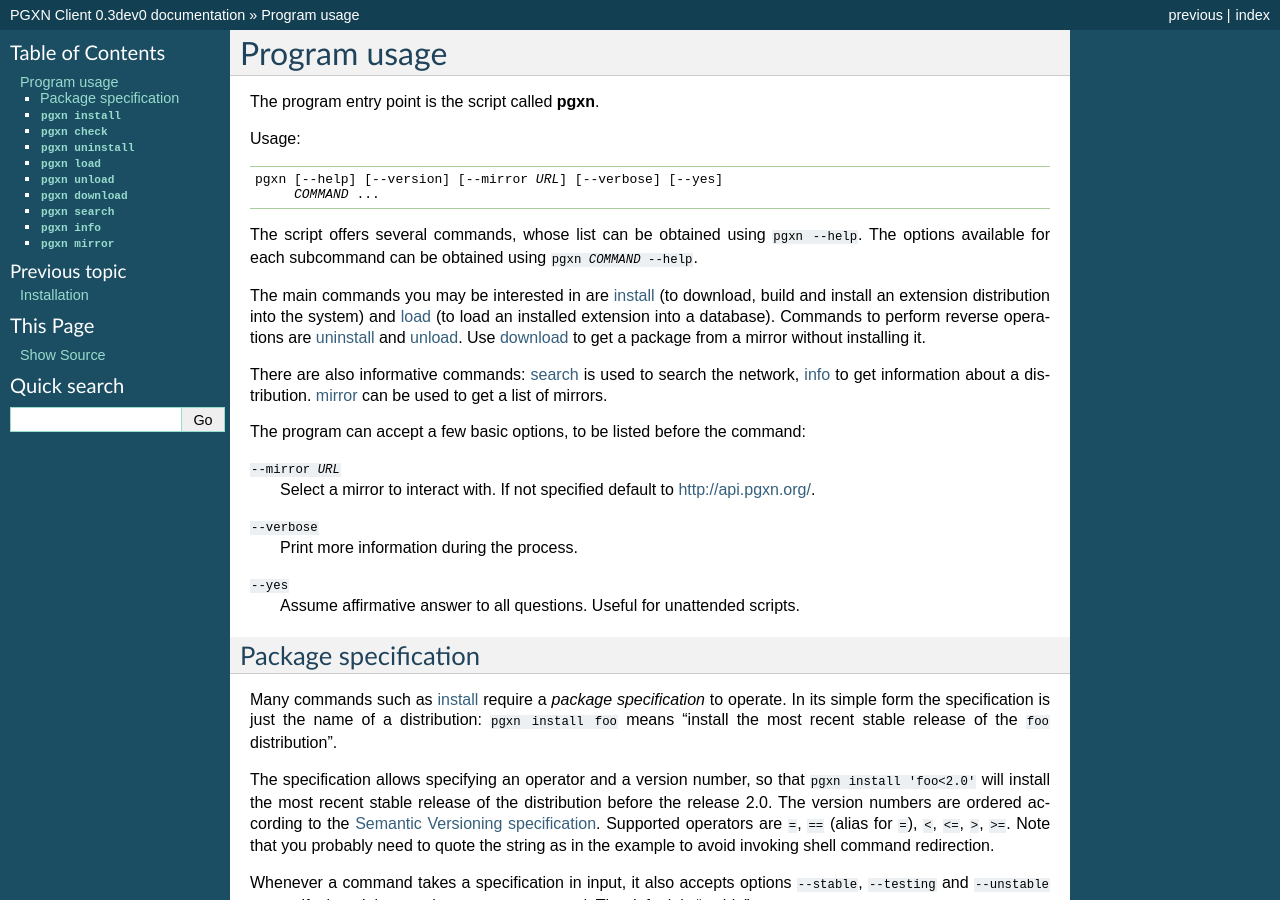
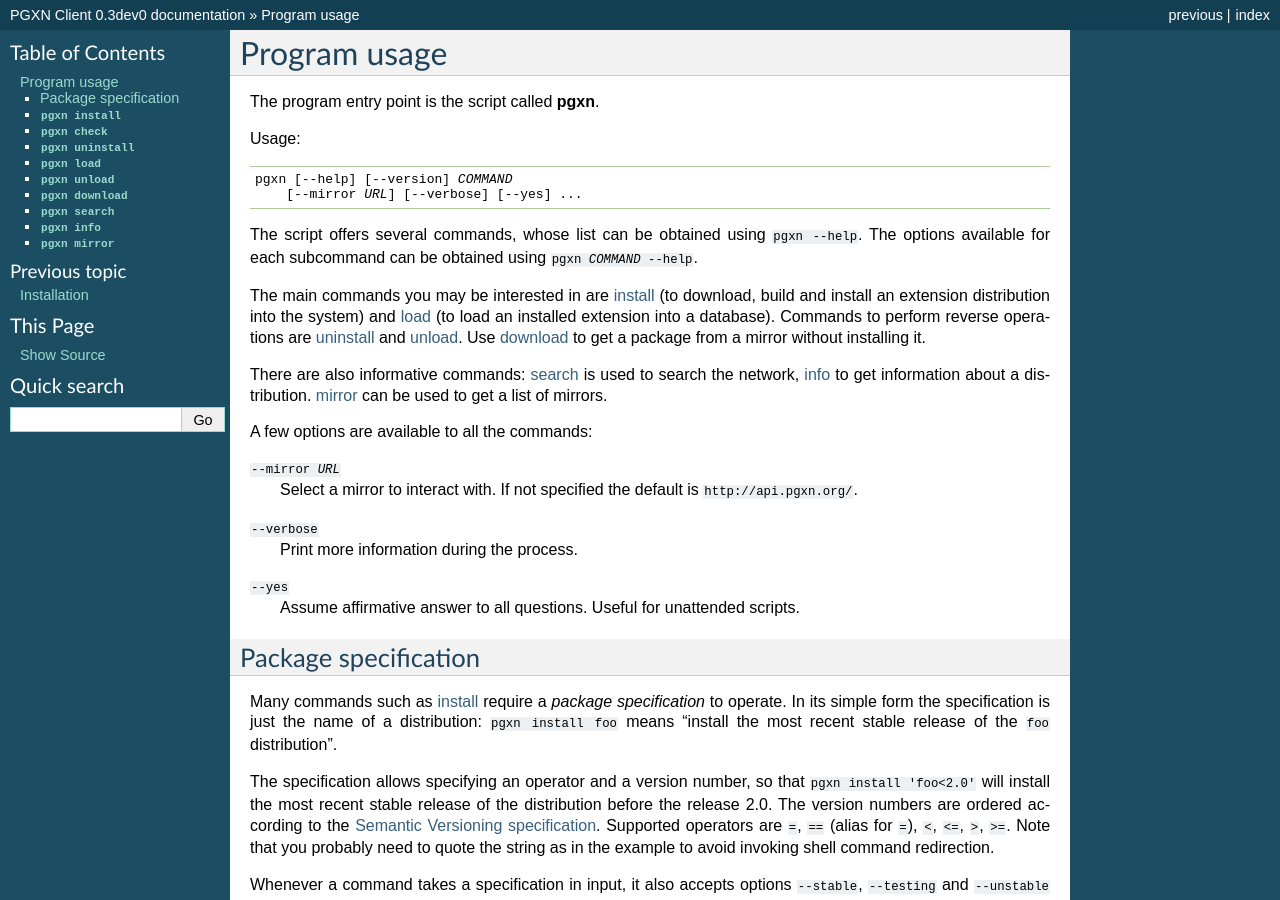
Before and after one commit to pgxn/pgxnclient, a Sphinx documentation site: the page built from docs/usage.rst, in a window 1280 px wide and 900 px high. Built offline with Sphinx 7.4.7, drawn with Linux system fonts in a browser that asks for light colours.

Commit message:
The pgxn program is a generic commands dispatcher

```diff
--- a/docs/usage.rst
+++ b/docs/usage.rst
@@ -8,8 +8,8 @@ Usage:
 .. parsed-literal::
     :class: pgxn
 
-    pgxn [--help] [--version] [--mirror *URL*] [--verbose] [--yes]
-         *COMMAND* ...
+    pgxn [--help] [--version] *COMMAND*
+        [--mirror *URL*] [--verbose] [--yes] ...
 
 The script offers several commands, whose list can be obtained using ``pgxn
 --help``. The options available for each subcommand can be obtained using
@@ -25,11 +25,11 @@ There are also informative commands: `search <#pgxn-search>`_ is used to
 search the network, `info`_ to get information about a distribution.
 `mirror`_ can be used to get a list of mirrors.
 
-The program can accept a few basic options, to be listed before the command:
+A few options are available to all the commands:
 
 :samp:`--mirror {URL}`
-    Select a mirror to interact with. If not specified default to
-    http://api.pgxn.org/.
+    Select a mirror to interact with. If not specified the default is
+    ``http://api.pgxn.org/``.
 
 ``--verbose``
     Print more information during the process.
```
Also changed, not shown: 15 other files.
